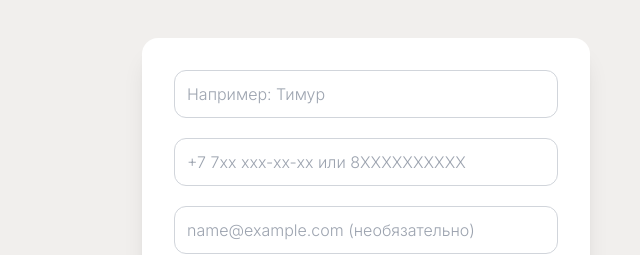
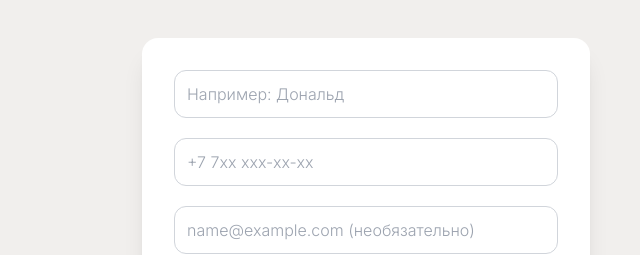
Before and after one commit to nolimitima/amio, a React (Vite) app in the folder frontend/: page /join/1 in a window 1280 px wide. Shown: the part 167-422 px from the top of the page, without its empty margins (274-914 px from the left). Built offline with nearby package versions, Linux system fonts and the light colour scheme; no server answers.

Commit message:
Cleanup before release 2233344у2

```diff
--- a/frontend/src/pages/join/JoinForm.jsx
+++ b/frontend/src/pages/join/JoinForm.jsx
@@ -82,7 +82,7 @@ export default function JoinForm() {
         <input
           type="text"
           name="full_name"
-          placeholder="Например: Тимур"
+          placeholder="Например: Дональд"
           className="w-full h-12 px-3 rounded-xl border border-gray-300 bg-white text-gray-900 placeholder:text-gray-400 focus:ring-2 focus:ring-black/10 outline-none [&:-webkit-autofill]:bg-white [&:-webkit-autofill]:text-gray-900 [&:-webkit-autofill]:shadow-[0_0_0px_1000px_white_inset]"
           value={form.full_name}
           onChange={onChange}
@@ -91,7 +91,7 @@ export default function JoinForm() {
         <input
           type="tel"
           name="phone"
-          placeholder="+7 7xx xxx-xx-xx или 8XXXXXXXXXX"
+          placeholder="+7 7xx xxx-xx-xx"
           className="w-full h-12 px-3 rounded-xl border border-gray-300 bg-white text-gray-900 placeholder:text-gray-400 focus:ring-2 focus:ring-black/10 outline-none [&:-webkit-autofill]:bg-white [&:-webkit-autofill]:text-gray-900 [&:-webkit-autofill]:shadow-[0_0_0px_1000px_white_inset]"
           value={form.phone}
           onChange={onPhoneChange}
```
Also changed, not shown: 1 other file (tests, documents, lock files or other folders).
